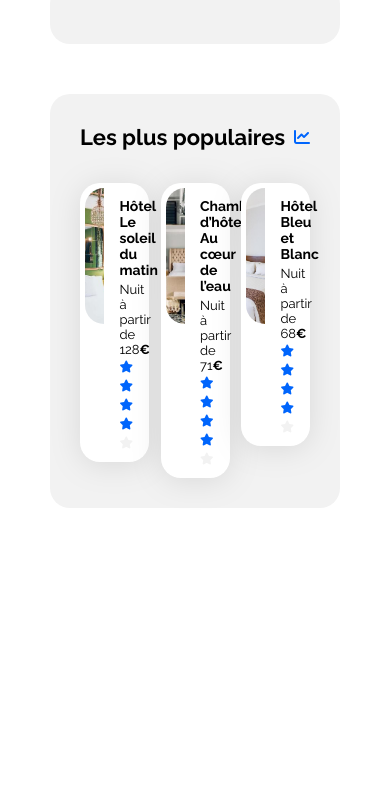
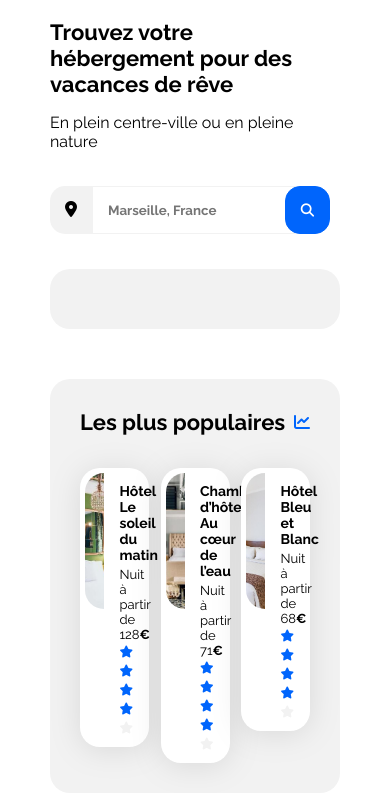
Before and after one commit to Oostrich34/Booki, a plain HTML site: page index.html in a window 390 px wide. Shown: the part 95-888 px from the top of the page. Before the commit the page ends 844 px from the top, so only its background shows below. Drawn offline with Linux system fonts and the light colour scheme.

Commit message:
feat: Ajout du formulaire de recherche

```diff
--- a/css/style.css
+++ b/css/style.css
@@ -9,7 +9,7 @@
     --filter-bg-color: #DEEBFF;
 }
 
-.fa-solid {
+i {
     color: var(--main-color);
 }
 
@@ -53,8 +53,51 @@ nav a {
 }
 
 nav a:hover {
-    color: #0065FC;
-    border-top: 2px solid #0065FC;
+    color: var(--main-color);
+    border-top: 2px solid var(--main-color);
+}
+
+/******* Recherche and Filtres ******/
+.search-and-filters {
+    margin-top: 35px;
+}
+
+.search-form {
+    margin-top: 35px;
+}
+
+form {
+    display: flex;
+}
+
+form i {
+    color: black;
+    background: var(--main-bg-color);
+    padding: 15px;
+    border-radius: 15px 0 0 15px;
+}
+
+input, button {
+    font-weight: bold;
+}
+
+input {
+    color: black;
+    text-align: center;
+    border: 1px solid var(--main-bg-color);
+    border-right: none;
+}
+
+button {
+    border: 1px solid var(--main-color);
+    border-radius: 0 15px 15px 0;
+    background: var(--main-color);
+    color: white;
+    padding: 15px;
+}
+
+.btn-search i {
+    display: none;
 }
 
 a {
@@ -94,6 +137,7 @@ a {
 .hebergements-and-populaires {
     display: flex;
     justify-content: space-between;
+    margin-top: 35px;
 }
 
 .hebergements-and-populaires section {
@@ -196,4 +240,26 @@ a {
 /* Small devices (phones, less than 768px) */
 @media (max-width: 767.98px) {
     /* ... */
+    input {
+        width: 100%;
+        text-align: left;
+        padding-left: 15px;
+    }
+
+    button {
+        position: relative;
+        border-radius: 15px;
+        right: 10px;
+    }
+
+    .btn-search span {
+        display: none;
+    }
+
+    .btn-search i {
+        display: inline;
+        color: white;
+        padding: 0;
+        background: none;
+    }
 }
--- a/index.html
+++ b/index.html
@@ -31,6 +31,22 @@
         </header>
 
         <main>
+            <section class="search-and-filters">
+                <h2 class="section-title">Trouvez votre hébergement pour des vacances de rêve</h2>
+                <p>En plein centre-ville ou en pleine nature</p>
+
+                <div class="search-form">
+                    <form action="get" method="">
+                        <i class="fa-solid fa-location-dot"></i>
+                        <input type="text" name="ville" placeholder="Marseille, France">
+                        <button class="btn-search">
+                            <span>Rechercher</span>
+                            <i class="fa-solid fa-magnifying-glass search-icon"></i>
+                        </button>
+                    </form>
+                </div>
+            </section>
+
             <div class="hebergements-and-populaires">
                 <section class="hebergements">
 
```
